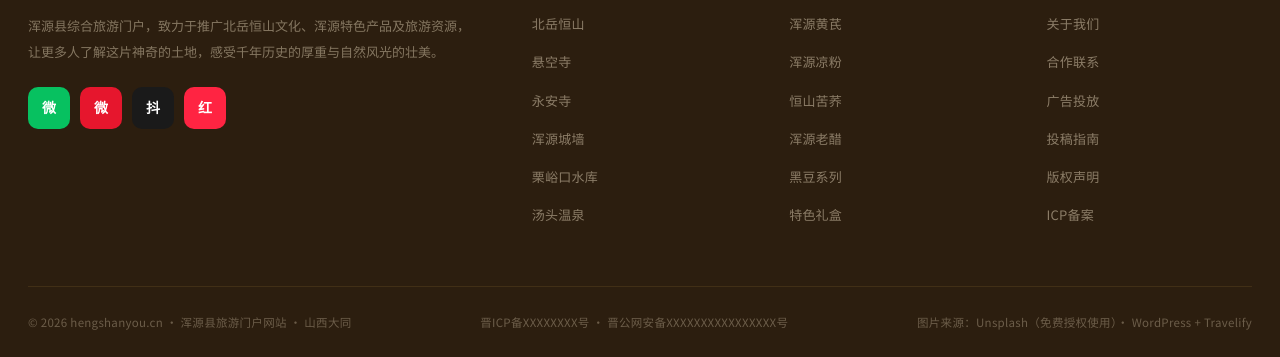
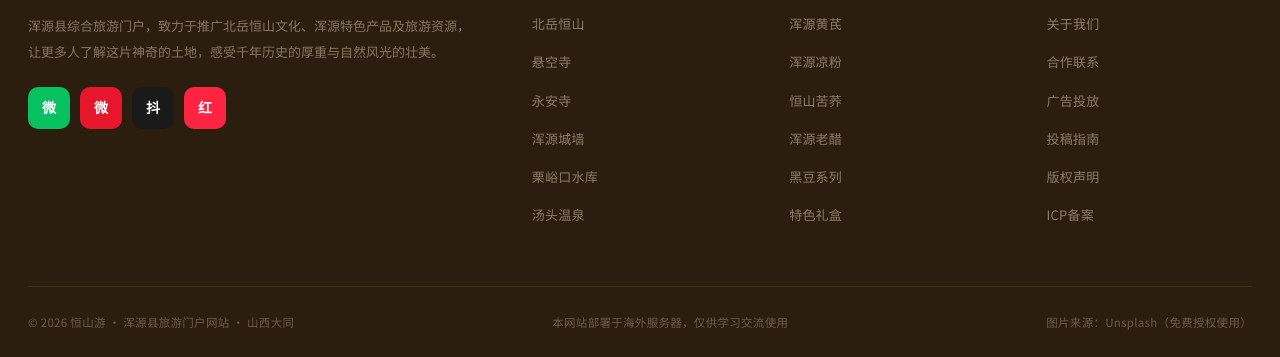
Before and after one commit to dthyhhb/xks8-website, a plain HTML site: page index.html in a window 1280 px wide. Shown: the part 9135-9492 px from the top of the page. Drawn offline with Linux system fonts and the light colour scheme; no server answers; animation ran at ten frames a second; a web font is replaced by a local one.

Commit message:
Update index.html

```diff
--- a/index.html
+++ b/index.html
@@ -2285,10 +2285,10 @@ document.addEventListener('DOMContentLoaded', function() {
     </div>
   </div>
   <div class="footer-bottom">
-    <span>© 2026 hengshanyou.cn · 浑源县旅游门户网站 · 山西大同</span>
-    <span>晋ICP备XXXXXXXX号 · 晋公网安备XXXXXXXXXXXXXXXX号</span>
-    <span>图片来源：Unsplash（免费授权使用）· WordPress + Travelify</span>
-  </div>
+  <span>© 2026 恒山游 · 浑源县旅游门户网站 · 山西大同</span>
+  <span>本网站部署于海外服务器，仅供学习交流使用</span>
+  <span>图片来源：Unsplash（免费授权使用）</span>
+</div>
 </footer>
 
 <!-- 移动端底部导航栏 -->
```
